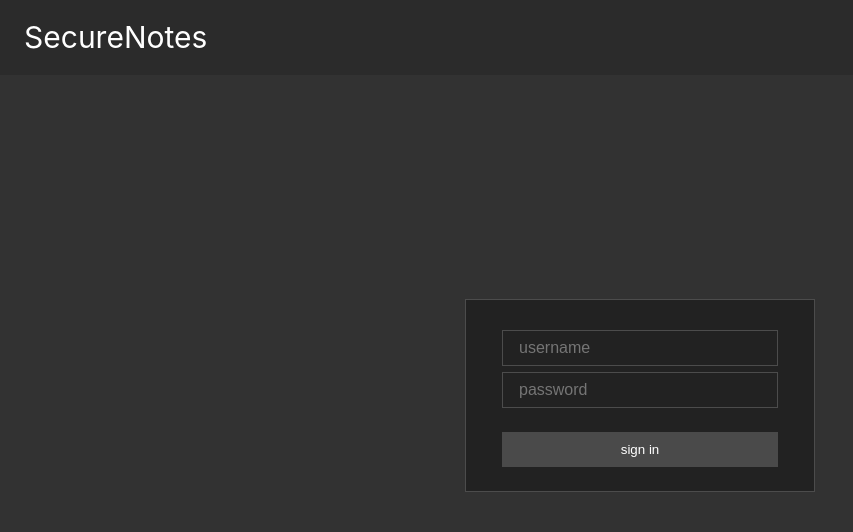
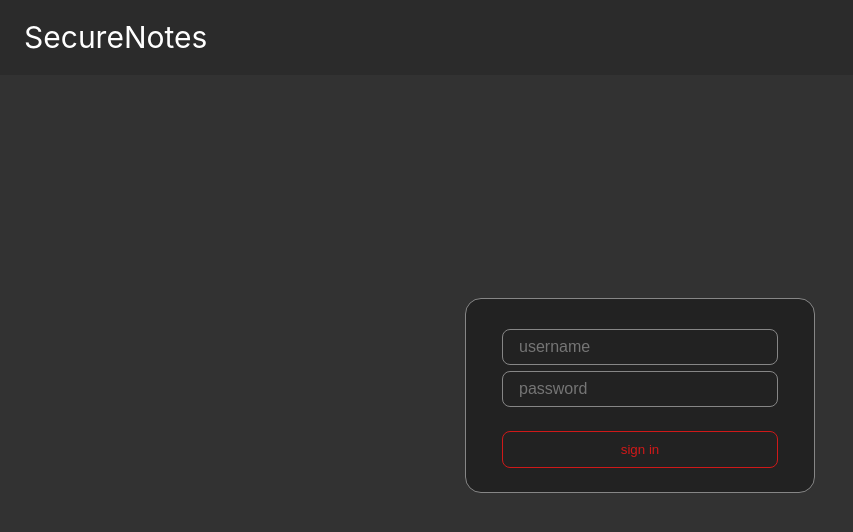
Before and after one commit to barrieBot/secureNotes, a Vue app in the folder frontend/: page / in a window 1280 px wide. Shown: the top 532 px of the page, without its empty margins (0-853 px from the left). Built offline with nearby package versions, Linux system fonts and the light colour scheme.

Commit message:
feat: refactor login page

```diff
--- a/frontend/src/components/LoginForm.vue
+++ b/frontend/src/components/LoginForm.vue
@@ -51,7 +51,7 @@ const login = () => {
     />
     <button
         class="login-button"
-        :disabled="!isValidLogin && !isLoading"
+        :disabled="!isValidLogin"
         @click="login"
     >
       sign in
@@ -73,20 +73,22 @@ const login = () => {
   width: 100%;
   max-width: 350px;
   background: #222222;
-  border: 1px solid #4c4c4c;
+  border: 1px solid #868686;
+  border-radius: 1rem;
 
   padding: 24px;
-
 }
 
 input{
-  border: 1px solid #4c4c4c;
-  background: #222222;
+  border: 1px solid #868686;
+  background: none;
   padding: 0.5rem 1rem;
   margin-inline: 12px;
   margin-top: 6px;
-  color: #4e4e4e;
+  color: #31b1a4;
   font-size: 1rem;
+
+  border-radius: .5rem;
 }
 
 input:focus{
@@ -95,11 +97,26 @@ input:focus{
 
 .login-button{
   color: white;
-  background: #4a4a4a;
-  border: none;
+  background: none;
+
+  border-style: solid;
+  border-width: 1px;
+  border-color: white;
+  border-radius: .5rem;
+
   padding: 10px;
   margin-inline: 12px;
   margin-top: 24px;
 }
 
+.login-button:disabled {
+  color: #cf1919;
+  border-color: #cf1919;
+}
+
+.login-button:hover:not(:disabled) {
+  color: #31b1a4;
+  border-color: #31b1a4;
+}
+
 </style>
```
